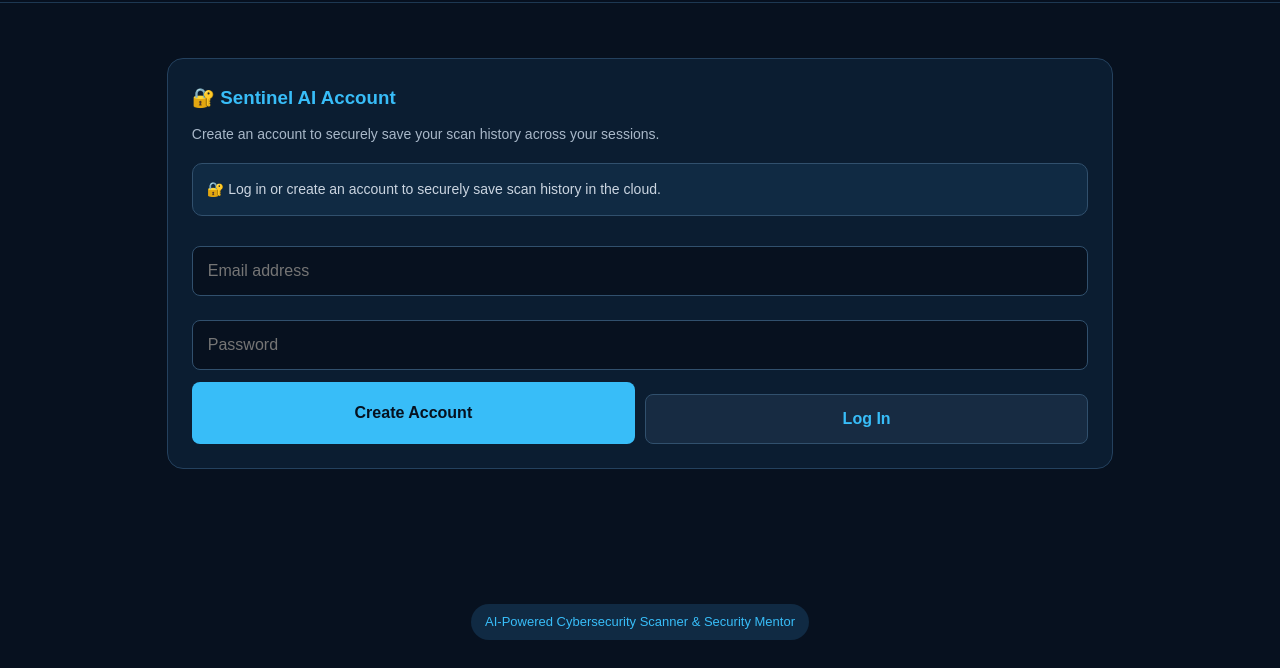
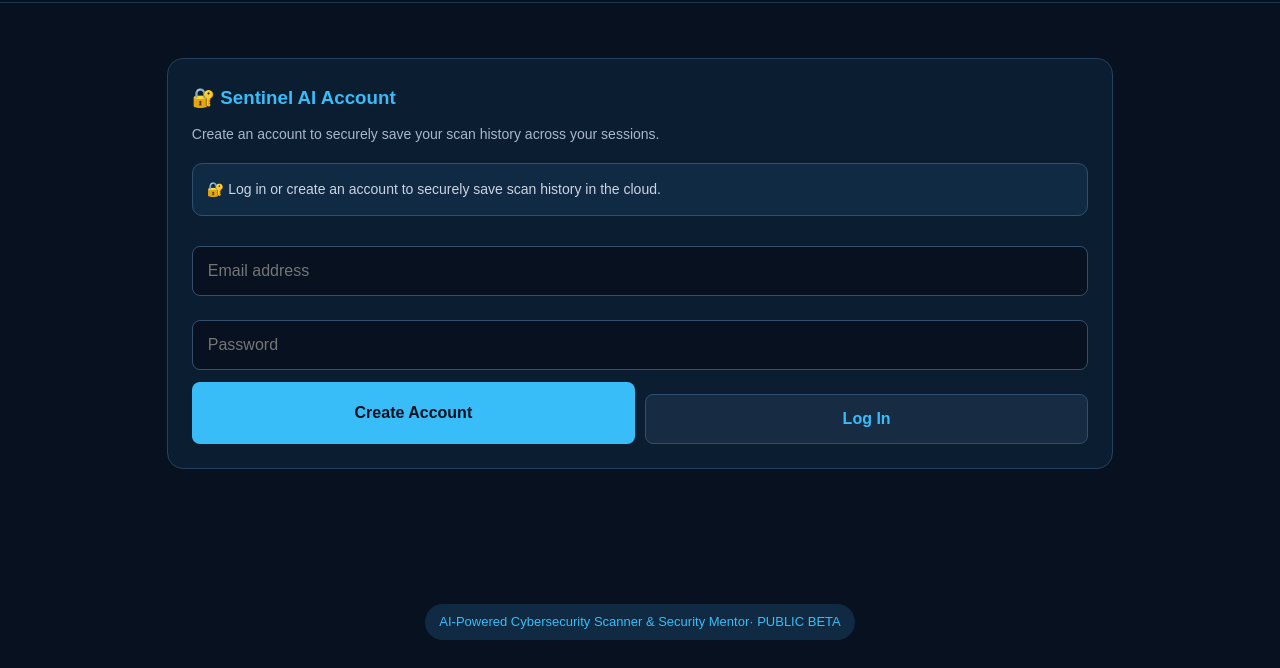
Before and after one commit to kshahwali533-cyber/sentinel-ai, a plain HTML site: page index.html in a window 1280 px wide. Shown: the part 71-739 px from the top of the page. Drawn offline with nearby package versions, Linux system fonts and the light colour scheme; a script that the page names is missing.

Commit message:
Update hero section badge text to include 'PUBLIC BETA'

```diff
--- a/index.html
+++ b/index.html
@@ -592,7 +592,7 @@
 <section class="hero">
 
   <div class="badge">
-    AI-Powered Cybersecurity Scanner & Security Mentor
+    AI-Powered Cybersecurity Scanner & Security Mentor· PUBLIC BETA
   </div>
 
   <h1>
```
